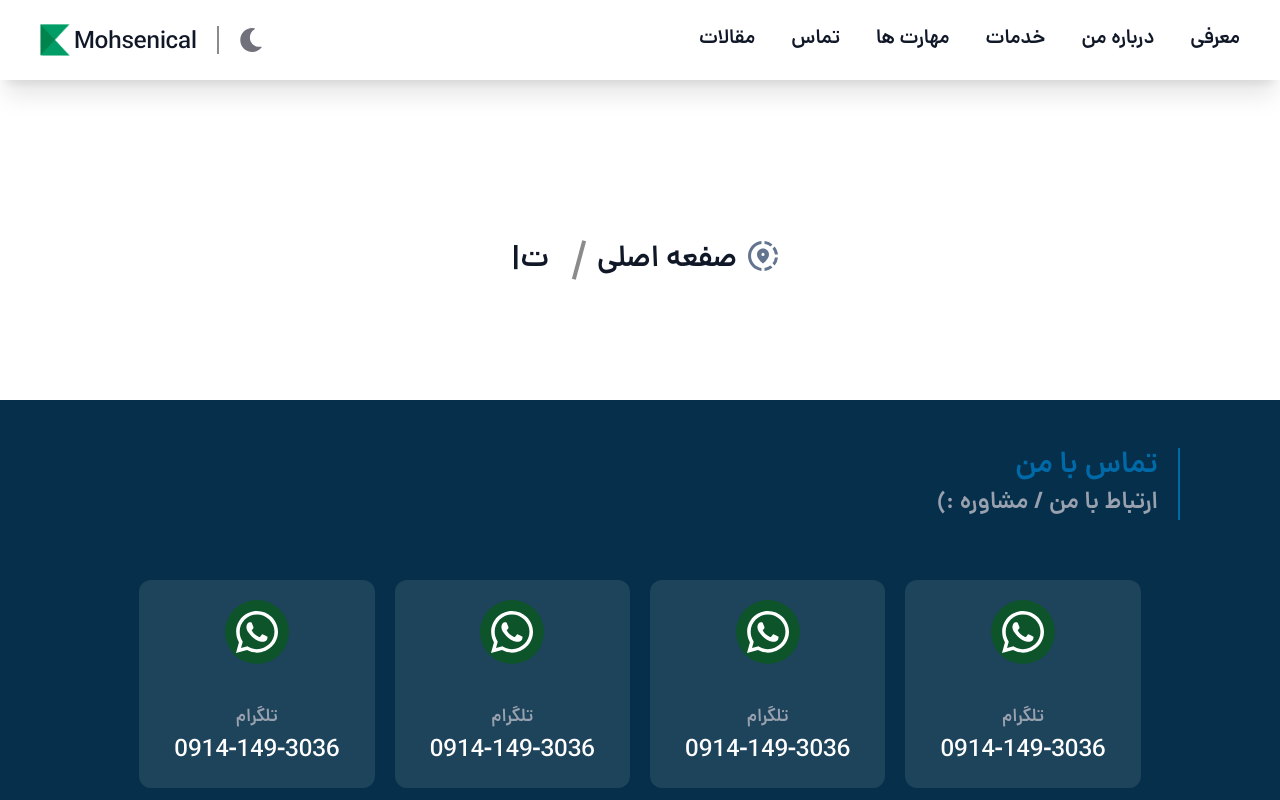
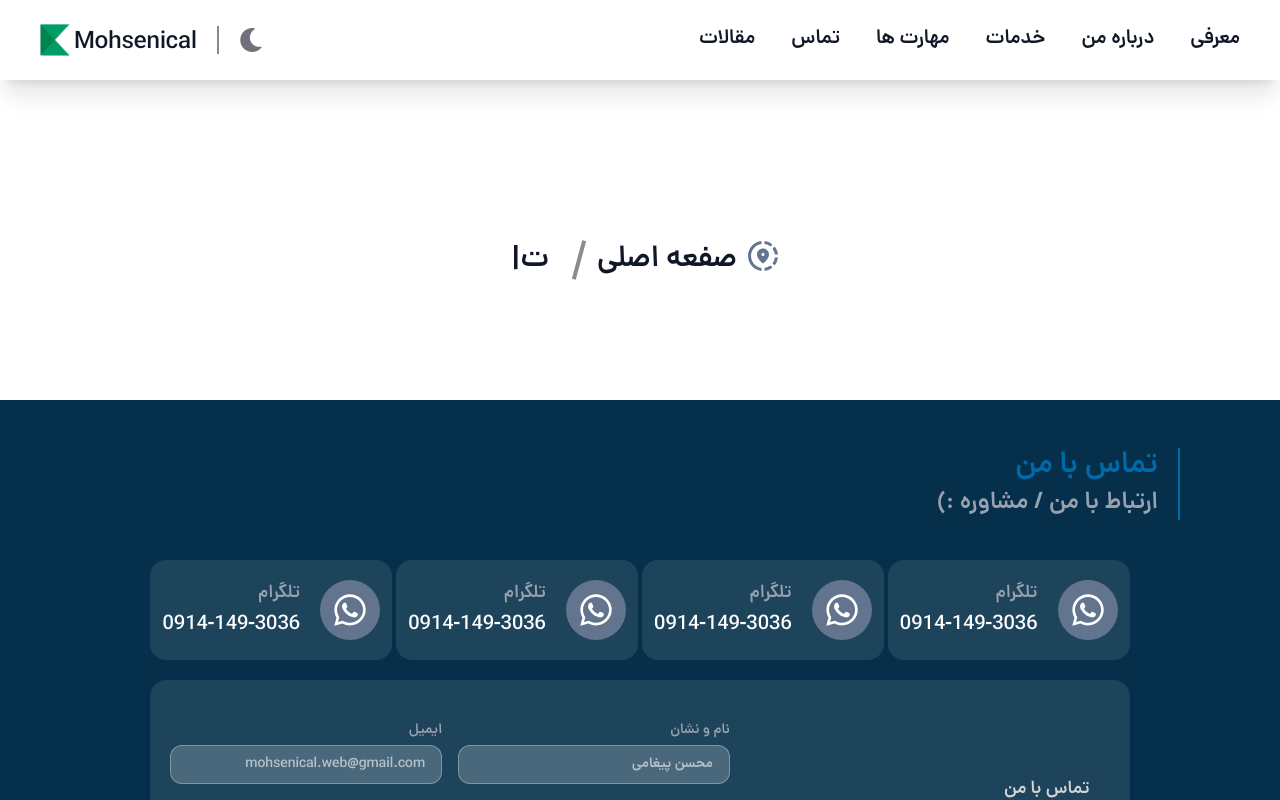
Before and after one commit to mohsenical/my-website, a React (Vite) app: page /contact-me in a window 1280 px wide. Shown: the top 800 px of the page. Built offline with nearby package versions, Linux system fonts and the light colour scheme.

Commit message:
fix bug contact Page

```diff
--- /dev/null
+++ b/src/components/modules/ContactMeBox/ContactMeBox.jsx
@@ -0,0 +1,20 @@
+import { FaWhatsapp } from "react-icons/fa";
+
+
+function ContactMeBox() {
+    return (
+
+        <div className="flex justify-center items-center gap-x-5 py-5 md:px-5 lg:px-1 bg-white/10 dark:bg-black/50 rounded-2xl">
+            <div className="bg-slate-500 dark:bg-green-900  flex justify-center items-center p-3 rounded-full">
+                <FaWhatsapp className=' text-2xl md:text-3xl xl:text-4xl text-white' />
+            </div>
+            <div className="flex gap-y-1 flex-col justify-center items-start ">
+                <p className='text-gray-400 text-md lg:text-lg'>تلگرام</p>
+                <h2 className='text-sm lg:text-xl text-white w-full'>0914-149-3036</h2>
+            </div>
+        </div>
+
+    )
+}
+
+export default ContactMeBox
--- a/src/pages/AboutMe.jsx
+++ b/src/pages/AboutMe.jsx
@@ -17,7 +17,7 @@ function AboutMe() {
 
                     <AboutMeSection />
 
-                    <HeaderIntro disc="توتنایی های من برای کمک ب شما" title="مهارت ها" />
+                    <HeaderIntro disc="توانایی های من برای کمک ب شما" title="مهارت ها" />
 
                     <div className="md:pb-5 px-5 md:px-24">
                         <div
@@ -25,7 +25,7 @@ function AboutMe() {
                             className="grid grid-cols-2 md:grid-cols-3 lg:grid-cols-4 xl:grid-cols-5 gap-x-1 md:gap-x-5 gap-y-1 md:gap-y-5 justify-center items-center mx-auto w-[95%] md:w-[90%] py-5 px-5  bg-white/10 dark:bg-black/50 rounded-2xl overflow-hidden shadow-md"
                         >
                             {
-                                skillsData.slice(0, 5).map(box => (
+                                skillsData.map(box => (
                                     <BoxSkills {...box} />
                                 ))
                             }
--- a/src/pages/ContactMe.jsx
+++ b/src/pages/ContactMe.jsx
@@ -2,8 +2,7 @@ import Breadcrumb from '../components/modules/Breadcrumb/Breadcrumb'
 import HeaderSctionBody from '../components/modules/HeaderSctionBody/HeaderSctionBody'
 import ContactMeSection from '../components/template/ContactMeSection'
 import ScrollTopBtn from '../components/modules/ScrollTopBtn/ScrollTopBtn'
-
-import { FaWhatsapp } from "react-icons/fa";
+import ContactMeBox from '../components/modules/ContactMeBox/ContactMeBox';
 
 function ContactMe() {
   return (
@@ -14,63 +13,25 @@ function ContactMe() {
         <HeaderSctionBody title="تماس با من" desc="ارتباط با من / مشاوره :)" />
 
 
-        <div className="md:pb-5 px-5 pb-5">
+
+        <div className="pb-5 md:px-24 w-full ">
           <div
             data-aos="zoom-in"
-            className="grid grid-cols-2 md:grid-cols-4 gap-x-1 md:gap-x-5 gap-y-5 md:gap-y-5 justify-center items-center mx-auto w-[95%] md:w-[84%] p-5 px-5  rounded-2xl overflow-hidden "
+            className="w-[90%] grid grid-cols-2 md:grid-cols-2 lg:grid-cols-3 xl:grid-cols-4 mx-auto gap-1 overflow-hidden"
           >
-
-
-            <div className="w-[100%] mx-auto flex flex-col justify-center items-center gap-x-5 gap-y-10 p-3 py-5 bg-white/10 dark:bg-black/50  rounded-xl">
-              <div className="bg-green-900  flex justify-center items-center p-2 rounded-full">
-                <FaWhatsapp className='text-5xl text-white' />
-              </div>
-              <div className="flex gap-y-1 flex-col justify-center items-center">
-                <p className='text-gray-400 text-md lg:text-lg'>تلگرام</p>
-                <h2 className='text-xl lg:text-2xl text-white'>0914-149-3036</h2>
-              </div>
-            </div>
-
-
-            <div className="w-[100%] mx-auto flex flex-col justify-center items-center gap-x-5 gap-y-10 p-3 py-5 bg-white/10 dark:bg-black/50  rounded-xl">
-              <div className="bg-green-900  flex justify-center items-center p-2 rounded-full">
-                <FaWhatsapp className='text-5xl text-white' />
-              </div>
-              <div className="flex gap-y-1 flex-col justify-center items-center">
-                <p className='text-gray-400 text-md lg:text-lg'>تلگرام</p>
-                <h2 className='text-xl lg:text-2xl text-white'>0914-149-3036</h2>
-              </div>
-            </div>
-
-
-            <div className="w-[100%] mx-auto flex flex-col justify-center items-center gap-x-5 gap-y-10 p-3 py-5 bg-white/10 dark:bg-black/50  rounded-xl">
-              <div className="bg-green-900  flex justify-center items-center p-2 rounded-full">
-                <FaWhatsapp className='text-5xl text-white' />
-              </div>
-              <div className="flex gap-y-1 flex-col justify-center items-center">
-                <p className='text-gray-400 text-md lg:text-lg'>تلگرام</p>
-                <h2 className='text-xl lg:text-2xl text-white'>0914-149-3036</h2>
-              </div>
-            </div>
-
-
-            <div className="w-[100%] mx-auto flex flex-col justify-center items-center gap-x-5 gap-y-10 p-3 py-5 bg-white/10 dark:bg-black/50  rounded-xl">
-              <div className="bg-green-900  flex justify-center items-center p-2 rounded-full">
-                <FaWhatsapp className='text-5xl text-white' />
-              </div>
-              <div className="flex gap-y-1 flex-col justify-center items-center">
-                <p className='text-gray-400 text-md lg:text-lg'>تلگرام</p>
-                <h2 className='text-xl lg:text-2xl text-white'>0914-149-3036</h2>
-              </div>
-            </div>
+            <ContactMeBox />
+            <ContactMeBox />
+            <ContactMeBox />
+            <ContactMeBox />
+          </div>
+        </div>
 
 
 
-          </div>
-        </div>
+
 
         <ContactMeSection />
-      </div>
+      </div >
 
       <ScrollTopBtn />
     </>
```
